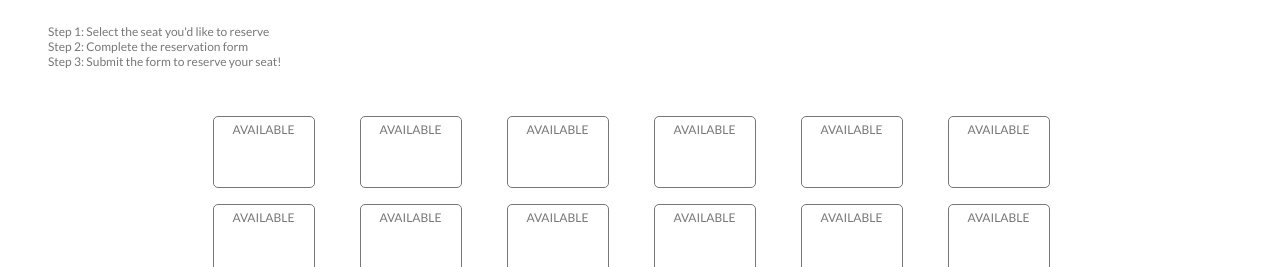
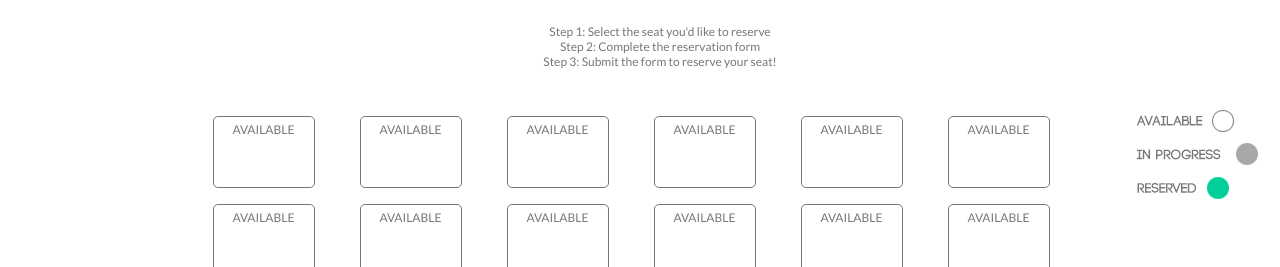
Before and after one commit to Anto19520/GrandCircusMidterm, a plain HTML site: page index.html in a window 1280 px wide. Shown: the part 361-628 px from the top of the page. Drawn offline with Linux system fonts and the light colour scheme.

Commit message:
style changes

```diff
--- a/index.html
+++ b/index.html
@@ -15,7 +15,7 @@
    </div>
   </div>
   <br>
-
+<div id="instructions">
     <p>
       <ul>
         <li>Step 1: Select the seat you'd like to reserve</li>
@@ -23,6 +23,7 @@
         <li>Step 3: Submit the form to reserve your seat!</li>
       </ul>
     </p>
+  </div>
     <div class= "container">
 
       <div class="row" id= "rowOne">
@@ -61,6 +62,7 @@
         <div class="seat" id= "row4seat6">AVAILABLE <div class="seatInfo">Seat 24</div></div>
       </div>
     </div>
+<div id="legend"><img src="images/legend.png" alt="legend"></div>
     <div class="form">
       <form>
         <p>
--- a/style.css
+++ b/style.css
@@ -5,6 +5,19 @@
 body {
   font-size: 12px;
   color: #777777;
+}
+
+#instructions {
+  text-align: center;
+  margin: auto;
+  width: 100%;
+  min-width: 900px;
+}
+
+#legend {
+  float:right;
+  margin-top: -580px;
+
 }
 
 .container {
@@ -34,7 +47,7 @@ body {
 }
 
 .seat:hover {
-  border: 2px solid #16d09f;
+  border: 2px solid #b7ffed;
   zoom: 110%;
 }
 
@@ -43,7 +56,9 @@ body {
 }
 
 .seat:hover {
-  background-color: #16d09f;
+  background-color: #b7ffed;
+  color: white;
+  text-shadow: 0 0 14px #5c7761;
 }
 
 .seatInfo {
```
Also changed, not shown: images/legend.png (added).
